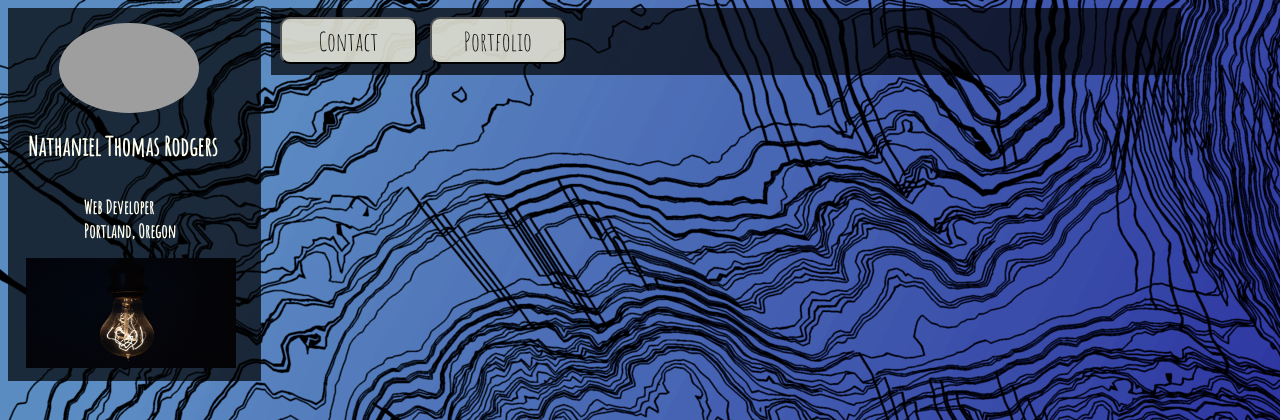
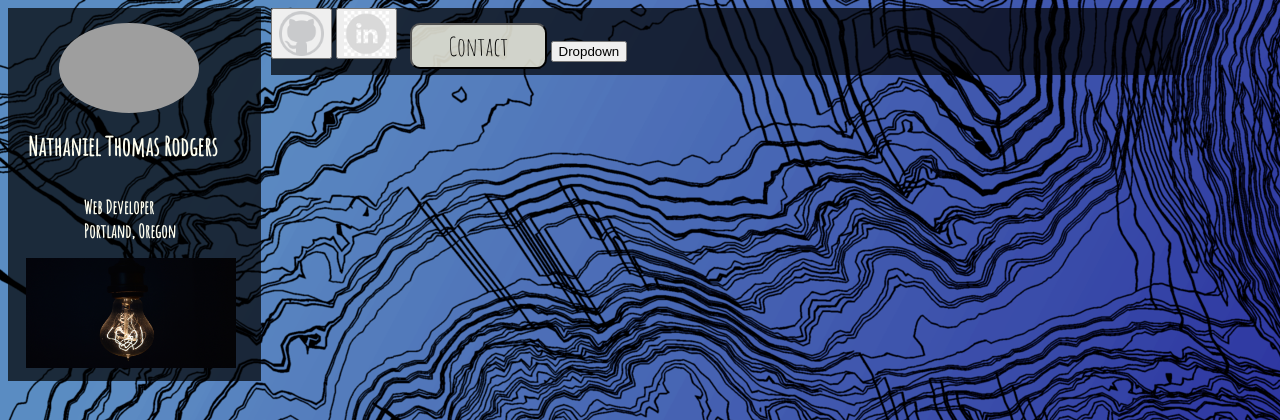
Before and after one commit to rodgnathaniel/nathanielthomas.dev, a Django app: page / in a window 1280 px wide. Shown: the top 420 px of the page. Run offline with Django 3.2, Linux system fonts and the light colour scheme; grey boxes are pictures that could not be loaded.

Commit message:
making skills section in navigation bar

```diff
--- a/home/static/home/css/main.css
+++ b/home/static/home/css/main.css
@@ -16,7 +16,7 @@ header{
     width: 100%;
     height: 100%;
 }
-#contact, #portfolio{
+#contact, .bropbtn{
     margin-top: 1%;
     margin-left: 1%;
     border-radius: 10px;
@@ -110,7 +110,7 @@ h2 {
     text-decoration: none;
     text-align: center;
     /* display: block; */
-}
+
 .modal_1 a{
     color: black;
     padding-top: 0%;
@@ -214,3 +214,54 @@ h2 {
     overflow: hidden;
     outline: none;
 } */
+
+
+
+/* Dropdown Button */
+.dropbtn {
+    border: none;
+    cursor: pointer;
+    margin-top: 1%;
+    margin-left: 1%;
+    border-radius: 10px;
+    background-color:rgba(255,255,240,.8);
+    width: 15%;
+    height: 70%;
+    font-family: 'Amatic SC', cursive;
+    font-size: 160%;
+  }
+
+  /* Dropdown button on hover & focus */
+  .dropbtn:hover, .dropbtn:focus {
+    background-color:rgba(255,255,240,.8);
+  }
+
+  /* The container <div> - needed to position the dropdown content */
+  .dropdown {
+    position: relative;
+    display: inline-block;
+  }
+
+  /* Dropdown Content (Hidden by Default) */
+  .dropdown-content {
+    display: none;
+    position: absolute;
+    background-color: rgba(0, 0, 0, .7);
+    min-width: 160px;
+    box-shadow: 0px 8px 16px 0px rgba(0,0,0,0.2);
+    z-index: 1;
+  }
+
+  /* Links inside the dropdown */
+  .dropdown-content a {
+    color: black;
+    padding: 12px 16px;
+    text-decoration: none;
+    display: block;
+  }
+
+  /* Change color of dropdown links on hover */
+  .dropdown-content a:hover {background-color: rgba(255,255,240,.8)}
+
+  /* Show the dropdown menu (use JS to add this class to the .dropdown-content container when the user clicks on the dropdown button) */
+  .show {display:block;}
--- a/home/templates/home/portfolio_home.html
+++ b/home/templates/home/portfolio_home.html
@@ -19,8 +19,19 @@
 
         </header>
         <div id="nav_bg">
+                <button id="git"><img src="{% static 'home/git.png' %}" width="45" height="45"></button>
+                <button id="in"><img src="{% static 'home/in.jpg' %}" width="45" height="45"></button>
                 <button id="contact">Contact</button>
-                <button id="portfolio">Portfolio</button>
+                <div class="dropdown">
+                    <button onclick="myFunction()" class="dropbtn">Dropdown</button>
+                    <div id="myDropdown" class="dropdown-content">
+                        <a href="#"><img src="{% static 'home/django_.png' %}" width="90" height="45"></a>
+                        <a href="#"><img src="{% static 'home/js.png' %}" width="60" height="45"></a>
+                        <a href="#"><img src="{% static 'home/python_logo.png' %}" width="50" height="45"></a>
+                        <a href="#"><img src="{% static 'home/HTML5.png' %}" width="50" height="35"></a>
+                    </div>
+                </div>
+
         </div>
     </main>
 
@@ -85,6 +96,28 @@
 
 
             <script>
+
+
+
+                /* When the user clicks on the button,
+toggle between hiding and showing the dropdown content */
+function myFunction() {
+  document.getElementById("myDropdown").classList.toggle("show");
+}
+
+// Close the dropdown menu if the user clicks outside of it
+window.onclick = function(event) {
+  if (!event.target.matches('.dropbtn')) {
+    var dropdowns = document.getElementsByClassName("dropdown-content");
+    var i;
+    for (i = 0; i < dropdowns.length; i++) {
+      var openDropdown = dropdowns[i];
+      if (openDropdown.classList.contains('show')) {
+        openDropdown.classList.remove('show');
+      }
+    }
+  }
+}
 
                 var i = 0;
                 var images = [];
```
Also changed, not shown: home/static/home/git.png (added), home/static/home/in.jpg (added).
